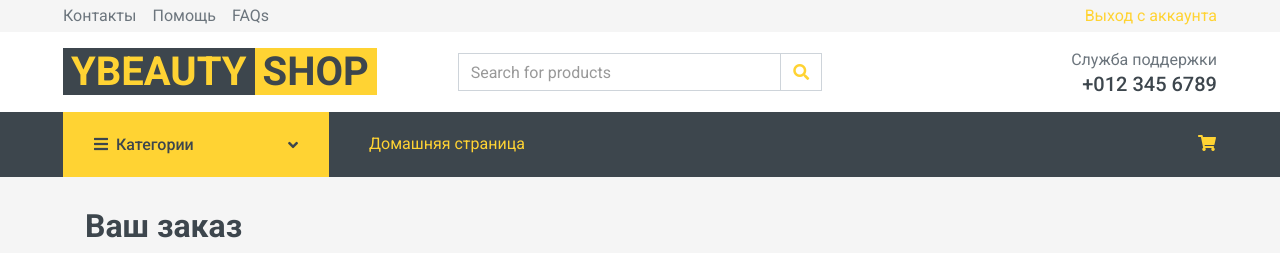
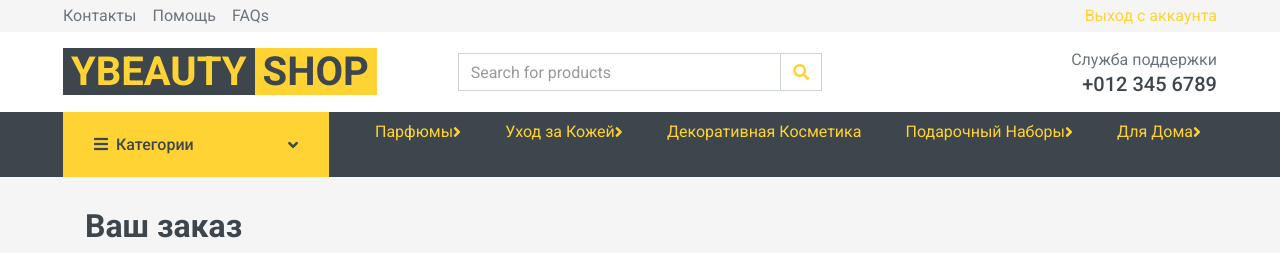
Before and after one commit to sanjuniperodee/ybeauty.kz, a Django app: page /order-summary/ in a window 1280 px wide. Shown: the top 253 px of the page. Run offline with Django 3.2, Linux system fonts and the light colour scheme; a user stored in the database is signed in; data comes from the database, SQL or seed files in the repository; parts of the project's set-up code (start-up, migrations or seed data) failed here and were passed over; some libraries are stand-ins or nearby versions.

Commit message:
dropdown and kzt

```diff
--- a/templates/navbar.html
+++ b/templates/navbar.html
@@ -85,7 +85,7 @@
                         <div class="nav-item dropdown dropright">
                             <a href="" class="nav-link dropdown-toggle" data-toggle="dropdown">Уход за Кожей <i class="fa fa-angle-right float-right mt-1"></i></a>
                             <div class="dropdown-menu position-absolute rounded-0 border-0 m-0">
-                                <a href="{% url 'core:home1' 'Уход за Кожей' 'Лицо' %}" class="dropdown-item">Для Дица</a>
+                                <a href="{% url 'core:home1' 'Уход за Кожей' 'Лицо' %}" class="dropdown-item">Для Лица</a>
                                 <a href="{% url 'core:home1' 'Уход за Кожей' 'Тело' %}" class="dropdown-item">Для Тела</a>
                                 <a href="{% url 'core:home1' 'Уход за Кожей' 'Тело' %}" class="dropdown-item">Для Бороды</a>
                             </div>
@@ -119,14 +119,39 @@
                         <span class="navbar-toggler-icon"></span>
                     </button>
                     <div class="collapse navbar-collapse justify-content-between" id="navbarCollapse">
-                        <div class="navbar-nav mr-auto py-0">
-                            <a href="{% url 'core:home' %}" class="nav-item nav-link active">Домашняя страница</a>
+
+                        <div class="nav-item dropdown dropdown">
+                            <a href="" class="nav-link dropdown-toggle" data-toggle="dropdown">Парфюмы <i class="fa fa-angle-right float-right mt-1"></i></a>
+                            <div class="dropdown-menu position-absolute rounded-0 border-0 m-0">
+                                <a href="{% url 'core:home1' ctg='Парфюмы' ctg2='Мужской' %}" class="dropdown-item">Мужские Парфюмы</a>
+                                <a href="{% url 'core:home1' ctg='Парфюмы' ctg2='Женский' %}" class="dropdown-item">Женские Парфюмы</a>
+                            </div>
                         </div>
-                        <div class="navbar-nav ml-auto py-0 d-none d-lg-block">
-                            <a href="{% url 'core:order-summary' %}" class="btn px-0 ml-3">
-                                <i class="fas fa-shopping-cart text-primary"></i>
-                            </a>
+                        <div class="nav-item dropdown dropdown">
+                            <a href="" class="nav-link dropdown-toggle" data-toggle="dropdown">Уход за Кожей <i class="fa fa-angle-right float-right mt-1"></i></a>
+                            <div class="dropdown-menu position-absolute rounded-0 border-0 m-0">
+                                <a href="{% url 'core:home1' 'Уход за Кожей' 'Лицо' %}" class="dropdown-item">Для Лица</a>
+                                <a href="{% url 'core:home1' 'Уход за Кожей' 'Тело' %}" class="dropdown-item">Для Тела</a>
+                                <a href="{% url 'core:home1' 'Уход за Кожей' 'Тело' %}" class="dropdown-item">Для Бороды</a>
+                            </div>
                         </div>
+                        <a href="{% url 'core:home1' 'Декоративная Косметика' 'None'%}" class="nav-item nav-link">Декоративная Косметика</a>
+                        <div class="nav-item dropdown dropdown">
+                            <a href="" class="nav-link dropdown-toggle" data-toggle="dropdown">Подарочный Наборы <i class="fa fa-angle-right float-right mt-1"></i></a>
+                            <div class="dropdown-menu position-absolute rounded-0 border-0 m-0">
+                                <a href="{% url 'core:home1' 'Подарочный Наборы' 'Мужской' %}" class="dropdown-item">Мужские</a>
+                                <a href="{% url 'core:home1' 'Подарочный Наборы' 'Женский'%}" class="dropdown-item">Женские</a>
+                            </div>
+                        </div>
+                        <div class="nav-item dropdown dropdown">
+                            <a href="" class="nav-link dropdown-toggle" data-toggle="dropdown">Для Дома <i class="fa fa-angle-right float-right mt-1"></i></a>
+                            <div class="dropdown-menu position-absolute rounded-0 border-0 m-0">
+                                <a href="{% url 'core:home1' 'Для Дома' 'Диффузоры'%}" class="dropdown-item">Диффузоры</a>
+                                <a href="{% url 'core:home1' 'Для Дома' 'Бахуры'%}" class="dropdown-item">Бахуры</a>
+                                <a href="{% url 'core:home1' 'Для Дома' 'Ароматизаторы'%}" class="dropdown-item">Ароматизаторы</a>
+                            </div>
+                        </div>
+
                     </div>
                 </nav>
             </div>
--- a/templates/order_snippet.html
+++ b/templates/order_snippet.html
@@ -10,7 +10,7 @@
         <h6 class="my-0">{{ order_item.quantity }} x {{ order_item.item.title}}</h6>
         <small class="text-muted">{{ order_item.item.description}}</small>
         </div>
-        <span class="text-muted">KZT{{ order_item.get_final_price }}</span>
+        <span class="text-muted">₸{{ order_item.get_final_price }}</span>
     </li>
     {% endfor %}
     {% if order.coupon %}
@@ -19,12 +19,12 @@
         <h6 class="my-0">Promo code</h6>
         <small>{{ order.coupon.code }}</small>
         </div>
-        <span class="text-success">-KZT{{ order.coupon.amount }}</span>
+        <span class="text-success">-₸{{ order.coupon.amount }}</span>
     </li>
     {% endif %}
     <li class="list-group-item d-flex justify-content-between">
         <span>Сумма к оплате</span>
-        <strong>KZT{{ order.get_total }}</strong>
+        <strong>₸{{ order.get_total }}</strong>
     </li>
     </ul>
 
--- a/templates/order_summary.html
+++ b/templates/order_summary.html
@@ -53,10 +53,10 @@
             </td>
             <td>
             {% if order_item.item.discount_price %}
-                ${{ order_item.get_total_discount_item_price }}
-                <span class="badge badge-primary">Saving ${{ order_item.get_amount_saved }}</span>
+                ₸{{ order_item.get_total_discount_item_price }}
+                <span class="badge badge-primary">Saving ₸{{ order_item.get_amount_saved }}</span>
             {% else %}
-                ${{ order_item.get_total_item_price }}
+                ₸{{ order_item.get_total_item_price }}
             {% endif %}
             <a style='color: red;' href="{% url 'core:remove-from-cart' order_item.item.slug %}">
                 <i class="fas fa-trash float-right"></i>
@@ -76,13 +76,13 @@
         {% if object.coupon %}
         <tr>
             <td colspan="4"><b>Coupon</b></td>
-            <td><b>-${{ object.coupon.amount }}</b></td>
+            <td><b>-₸{{ object.coupon.amount }}</b></td>
         </tr>
         {% endif %}
         {% if object.get_total %}
         <tr>
             <td colspan="4"><b>К оплате :</b></td>
-            <td><b>${{ object.get_total }}</b></td>
+            <td><b>₸{{ object.get_total }}</b></td>
         </tr>
         <tr>
             <td colspan="5">
--- a/templates/product.html
+++ b/templates/product.html
@@ -29,11 +29,11 @@
             <p class="lead">
               {% if object.discount_price %}
               <span class="mr-1">
-                <del>${{ object.price }}</del>
+                <del>₸{{ object.price }}</del>
               </span>
-              <span>${{ object.discount_price }}</span>
+              <span>₸{{ object.discount_price }}</span>
               {% else %}
-              <span>{{ object.price }}KZT</span>
+              <span>{{ object.price }}₸</span>
               {% endif %}
             </p>
 
--- a/templates/shopping_page.html
+++ b/templates/shopping_page.html
@@ -130,7 +130,7 @@
                             <div class="text-center py-4" style="word-break: break-word;">
                                 <a class="text-decoration-none" href="{{ item.get_absolute_url }}"><p class="h6">{{ item.title }}</p></a>
                                 <div class="d-flex align-items-center justify-content-center mt-2">
-                                    <h5>{{ item.get_price }}KZT</h5>
+                                    <h5>{{ item.get_price }}₸</h5>
                                 </div>
                                 <div class="d-flex align-items-center justify-content-center mb-1">
                                     <small class="fa fa-star text-primary mr-1"></small>
```
Also changed, not shown: templates/home_page.html (+6 -6 lines).
